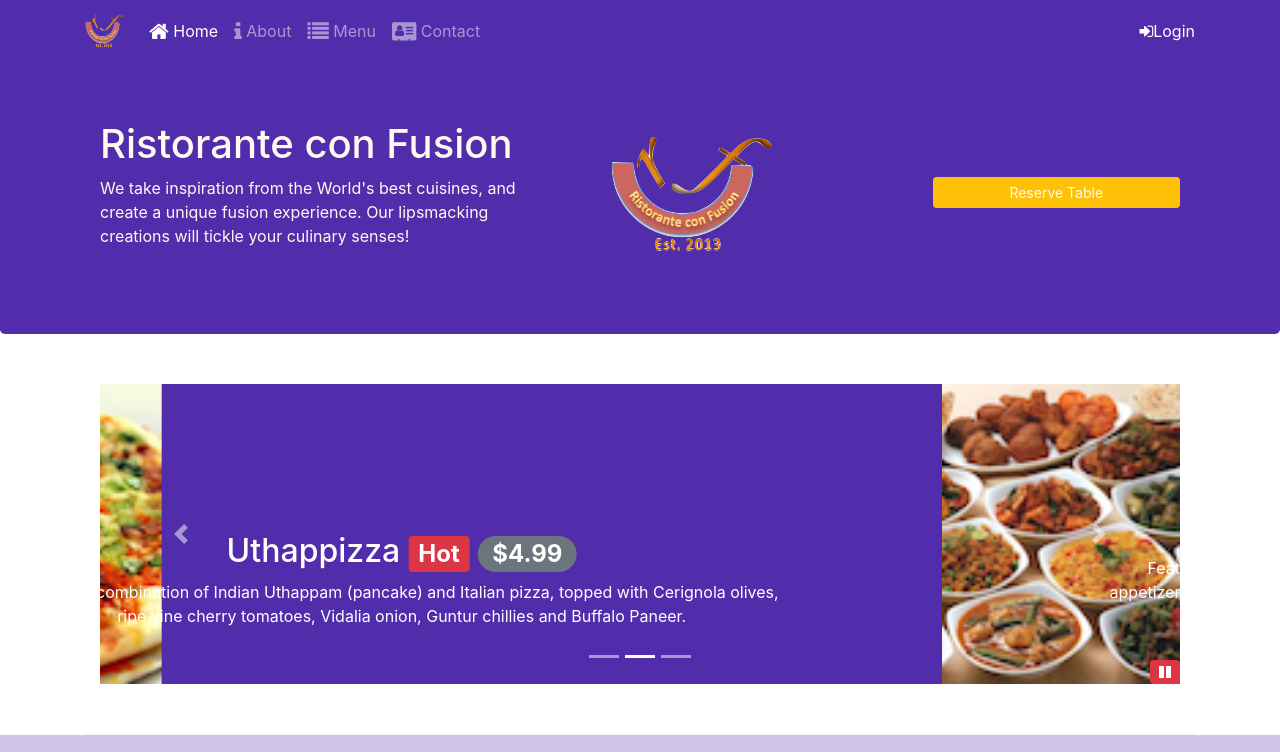
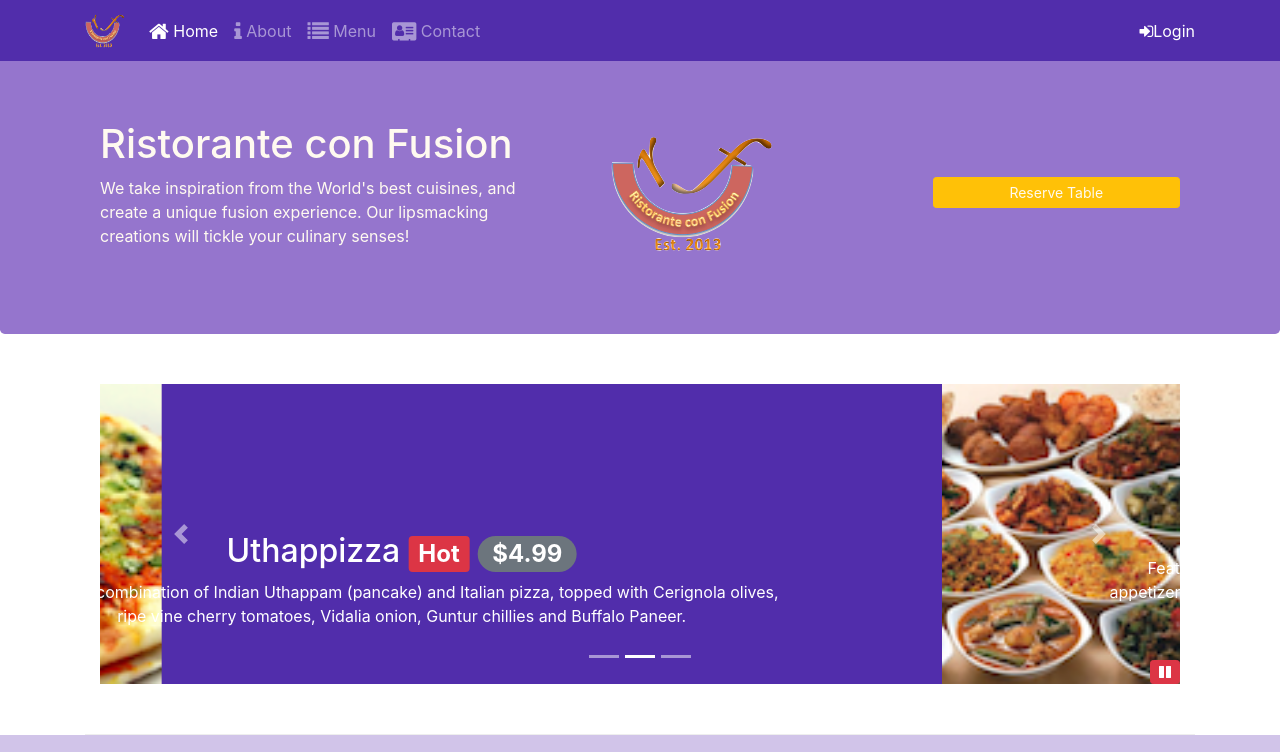
Before and after one commit to bhawesh2000/Frontend-web-UI-framework, a website: page index.html in a window 1280 px wide. Shown: the top 752 px of the page. Drawn offline with nearby package versions, Linux system fonts and the light colour scheme.

Commit message:
scss update

```diff
--- a/css/style.scss
+++ b/css/style.scss
@@ -30,7 +30,7 @@ $carousel-item-height:300px;
 }
 .jumbotron{
     @include zero-margin(70px,30px);
-    background-color:$background-dark;
+    background-color:$background-light;
     color: floralwhite;
 }
 address{
```
Also changed, not shown: css/style.css.
